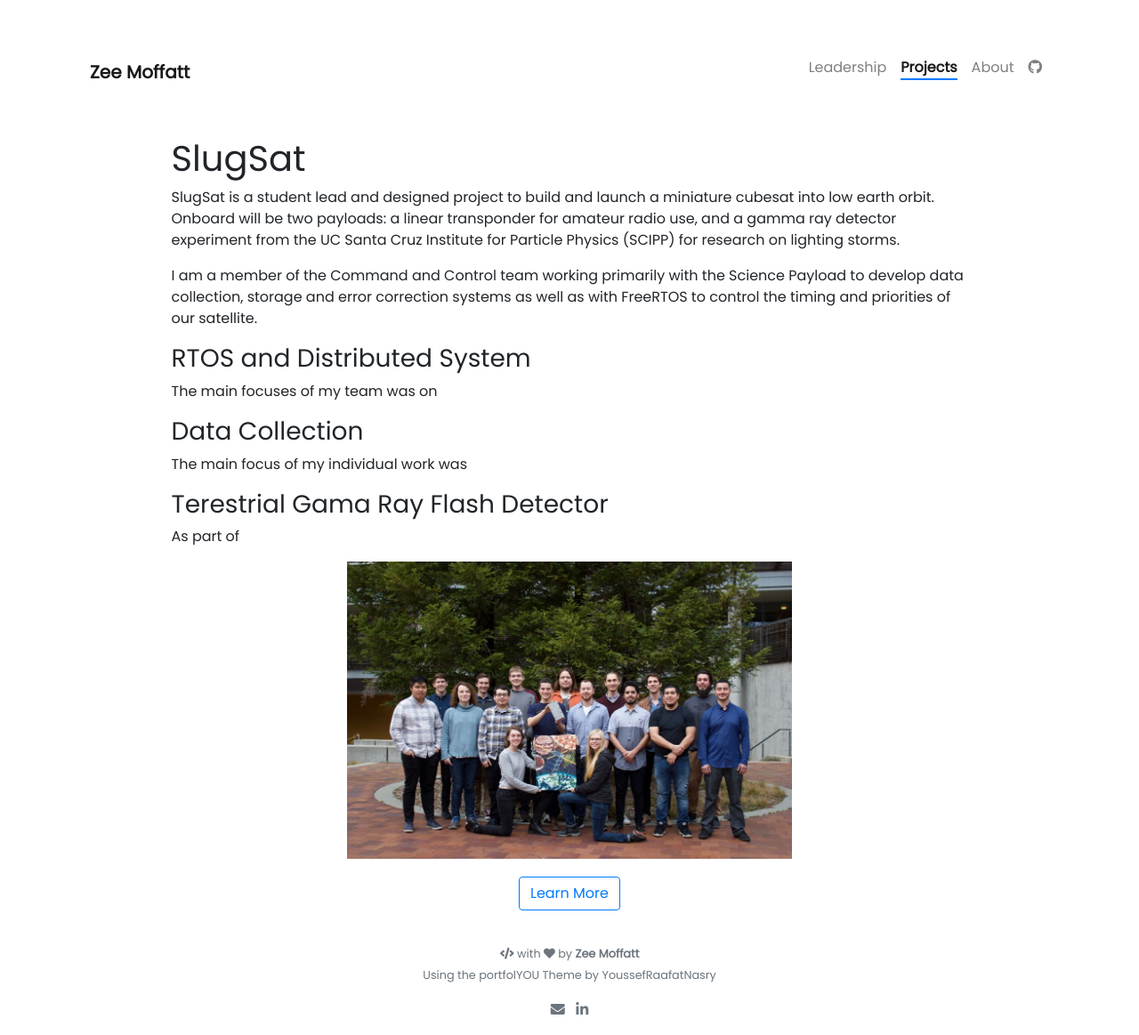
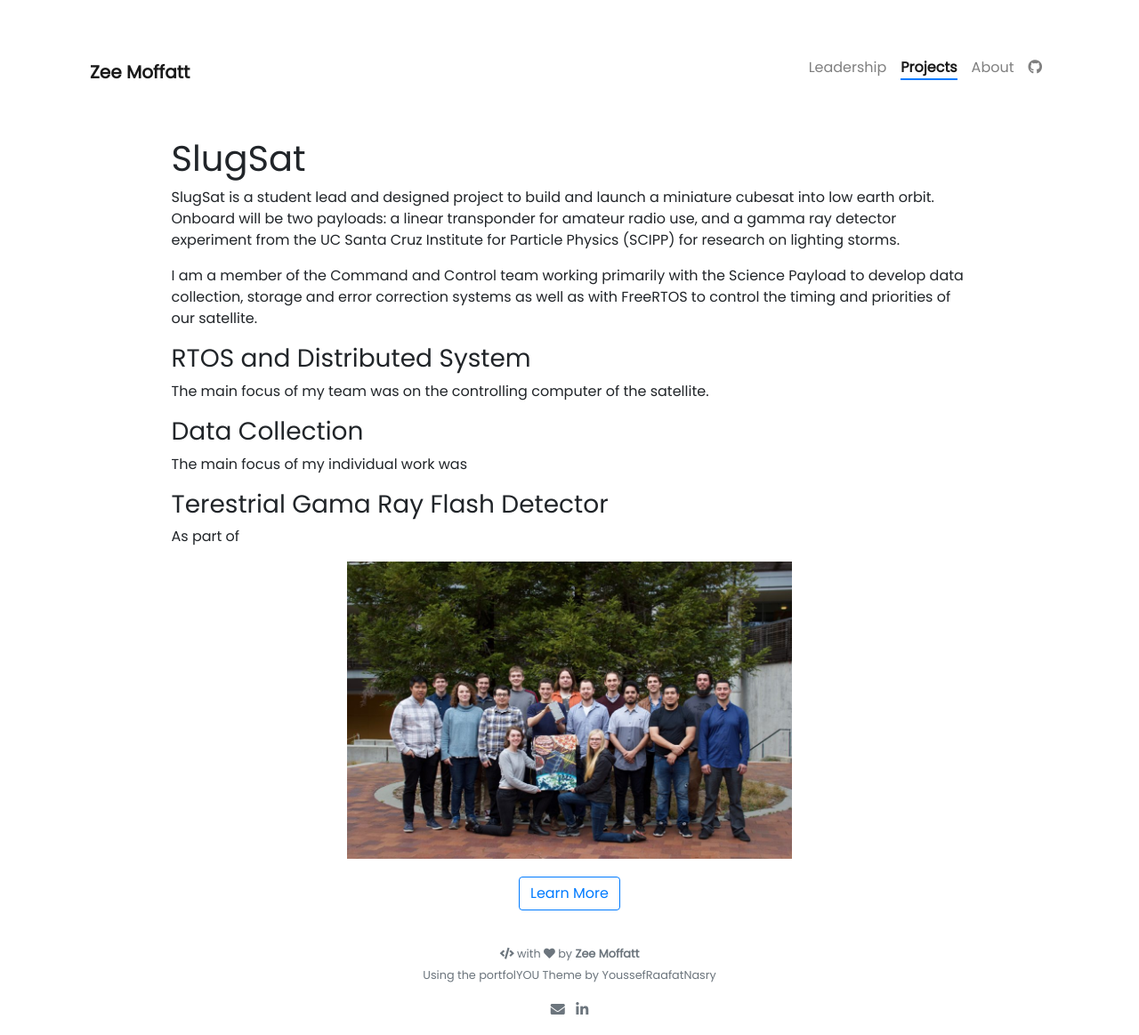
Before and after one commit to zmoffatt/zmoffatt.github.io, a Jekyll site: the page built from _projects/1_SlugSat.md, in a window 1280 px wide. Shown: the whole page at 89% size. Built offline with Jekyll 4.4.1, drawn with Linux system fonts in a browser that asks for light colours; nearby versions of some CDN libraries; comment, search, counter and statistics services are not loaded.

```diff
--- a/_projects/1_SlugSat.md
+++ b/_projects/1_SlugSat.md
@@ -13,7 +13,7 @@ I am a member of the Command and Control team working primarily with the Science
 
 ### RTOS and Distributed System
 
-The main focuses of my team was on
+The main focus of my team was on the controlling computer of the satellite.
 
 ### Data Collection
 
```
Also changed, not shown: _projects/2_Mechatronics_Autonomous_Robot.md (+7 -7 lines).
